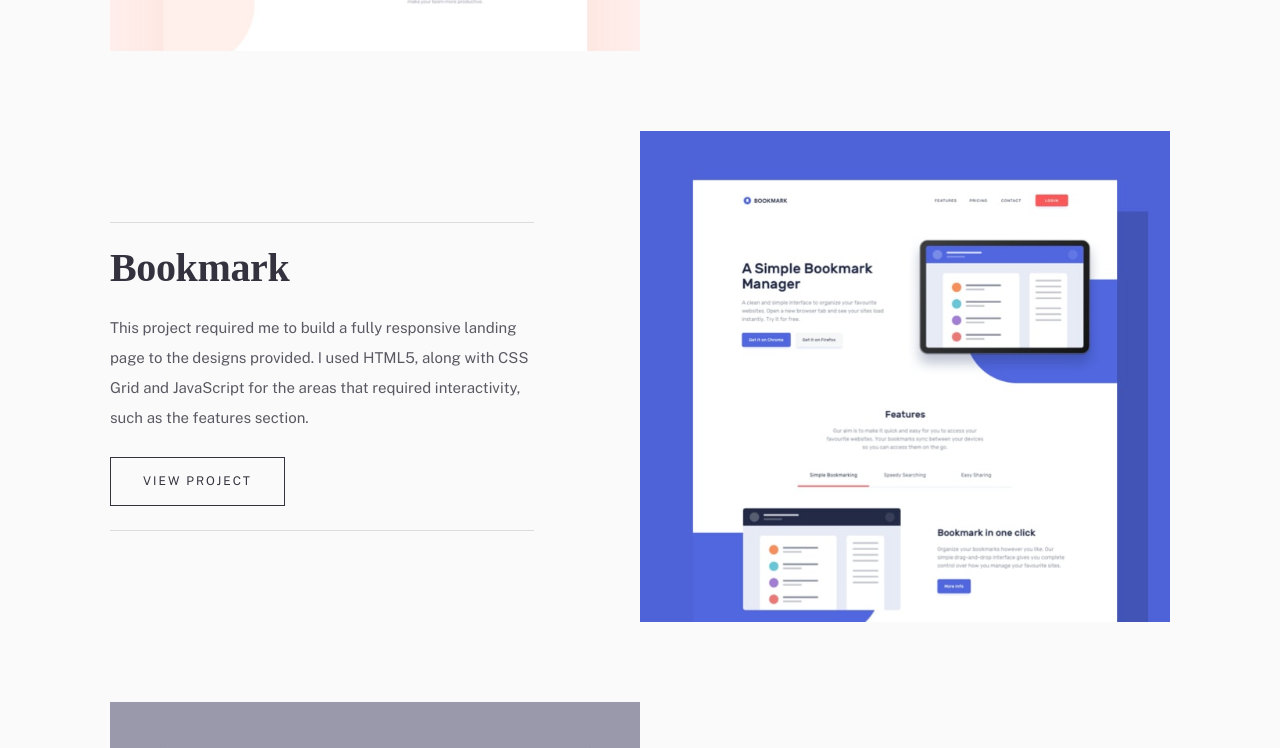
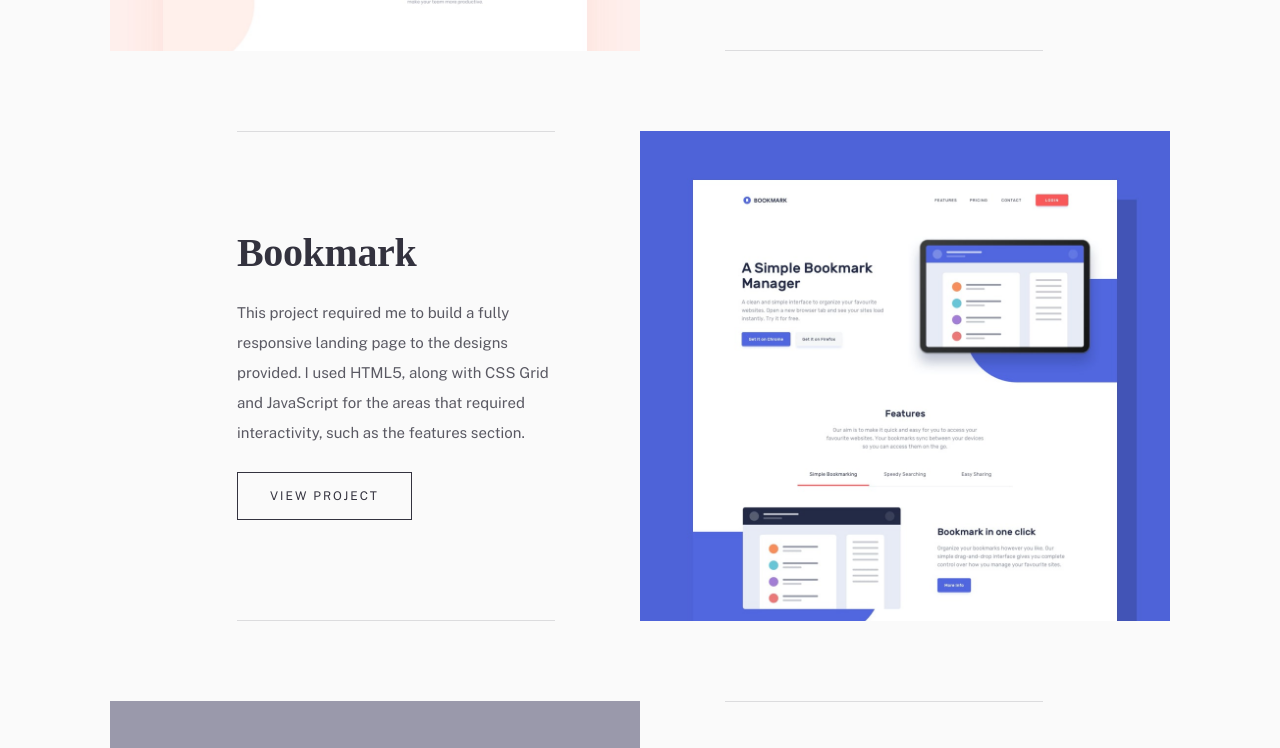
Before and after one commit to xaviguasch/minimalist-portfolio-website-frontendmentor-prac, a React (Create React App) app: page /portfolio in a window 1280 px wide. Shown: the part 600-1348 px from the top of the page. Built offline with nearby package versions, Linux system fonts and the light colour scheme; a web font is replaced by a local one.

Commit message:
finished styling PortfolioPage component, for desktop

```diff
--- a/src/components/PortfolioPage.css
+++ b/src/components/PortfolioPage.css
@@ -53,3 +53,31 @@
     margin: 0;
   }
 }
+
+/* Laptop */
+@media (min-width: 1275px) {
+  .PortfolioPage--main {
+    margin-bottom: 100px;
+  }
+
+  .PortfolioPage--main .portfolio {
+    justify-content: flex-start;
+    align-items: stretch;
+    gap: 85px;
+  }
+
+  .portfolio__img--tablet {
+    display: none;
+  }
+  .portfolio__img--desktop {
+    display: block;
+  }
+
+  .portfolio .portfolio__info {
+    width: 30%;
+  }
+
+  .PortfolioPage--main .portfolio:nth-child(even) {
+    justify-content: flex-end;
+  }
+}
```
